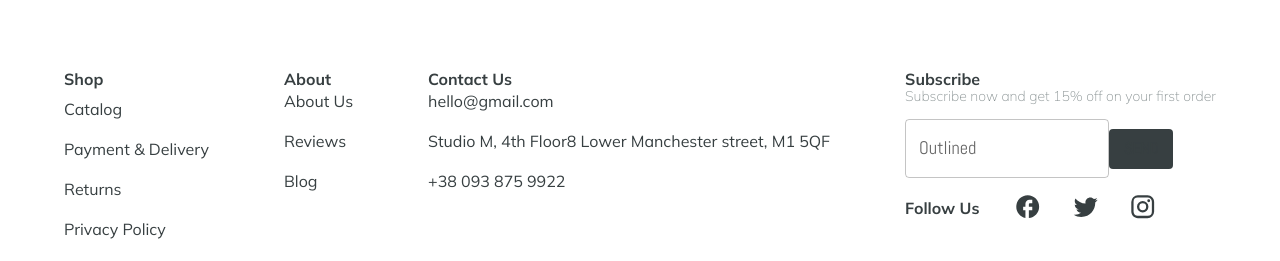
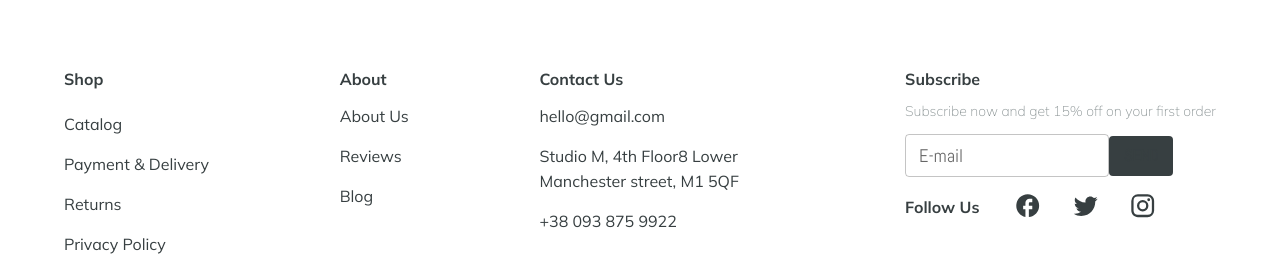
Before and after one commit to dorvika/final-project, a React (Create React App) app in the folder client/: page / in a window 1280 px wide. Shown: the part 671-932 px from the top of the page. Built offline with nearby package versions, Linux system fonts and the light colour scheme; no server answers.

Commit message:
added footer

```diff
--- a/client/src/components/Footer/Footer.jsx
+++ b/client/src/components/Footer/Footer.jsx
@@ -11,8 +11,6 @@ import { Link } from "react-router-dom";
 import FacebookOutlinedIcon from "@mui/icons-material/FacebookOutlined";
 import TwitterIcon from "@mui/icons-material/Twitter";
 import InstagramIcon from "@mui/icons-material/Instagram";
-//import logo from "./logo/logo_switch.png";
-// import theme from "../../muiTheme/theme";
 import "./footer.scss";
 
 const Footer = () => {
@@ -29,7 +27,9 @@ const Footer = () => {
           }}
         >
           <Box component="div" marginTop="81px">
-            <Typography variant="h6">Shop</Typography>
+            <Typography variant="h6" paddingBottom="15px">
+              Shop
+            </Typography>
             <List>
               <ListItem>
                 <Link to="/categories" style={{ textDecoration: "none" }}>
@@ -60,7 +60,9 @@ const Footer = () => {
           </Box>
 
           <Box marginTop="81px" component="div">
-            <Typography variant="h6">About</Typography>
+            <Typography variant="h6" paddingBottom="15px">
+              About
+            </Typography>
             <ListItem>
               <Link to="/aboutus" style={{ textDecoration: "none" }}>
                 <Typography variant="body">About Us</Typography>
@@ -77,8 +79,10 @@ const Footer = () => {
               </Link>
             </ListItem>
           </Box>
-          <Box sx={{ marginTop: "81px" }}>
-            <Typography variant="h6">Contact Us</Typography>
+          <Box sx={{ marginTop: "81px", maxWidth: "235px" }}>
+            <Typography variant="h6" paddingBottom="15px">
+              Contact Us
+            </Typography>
             <ListItem>
               <Typography variant="body">hello@gmail.com</Typography>
             </ListItem>
@@ -92,7 +96,9 @@ const Footer = () => {
             </ListItem>
           </Box>
           <Box sx={{ marginTop: "81px" }}>
-            <Typography variant="h6">Subscribe</Typography>
+            <Typography variant="h6" paddingBottom="15px">
+              Subscribe
+            </Typography>
             <ListItem>
               <Typography variant="subtitle2">
                 Subscribe now and get 15% off on your first order
@@ -100,8 +106,9 @@ const Footer = () => {
             </ListItem>
             <ListItem>
               <TextField
+                size="small"
                 id="outlined-basic"
-                label="Outlined"
+                label="E-mail"
                 variant="outlined"
               />
               <Button>Send</Button>
@@ -156,10 +163,10 @@ const Footer = () => {
             alignItems: "center",
           }}
         >
+          <Link to="/" style={{ textDecoration: "none" }}>
             <Box
               sx={{
                 display: "flex",
-              // justifyContent: "space-between",
                 alignItems: "center",
                 paddingTop: "25px",
                 paddingBottom: "21px",
@@ -173,6 +180,7 @@ const Footer = () => {
                 POSTEL&#39;
               </Typography>
             </Box>
+          </Link>
           <Typography variant="body">
             © 2021 — 2022 FE2_Online Studio
           </Typography>
```
Lines whose indentation alone changed are shown as unchanged.
